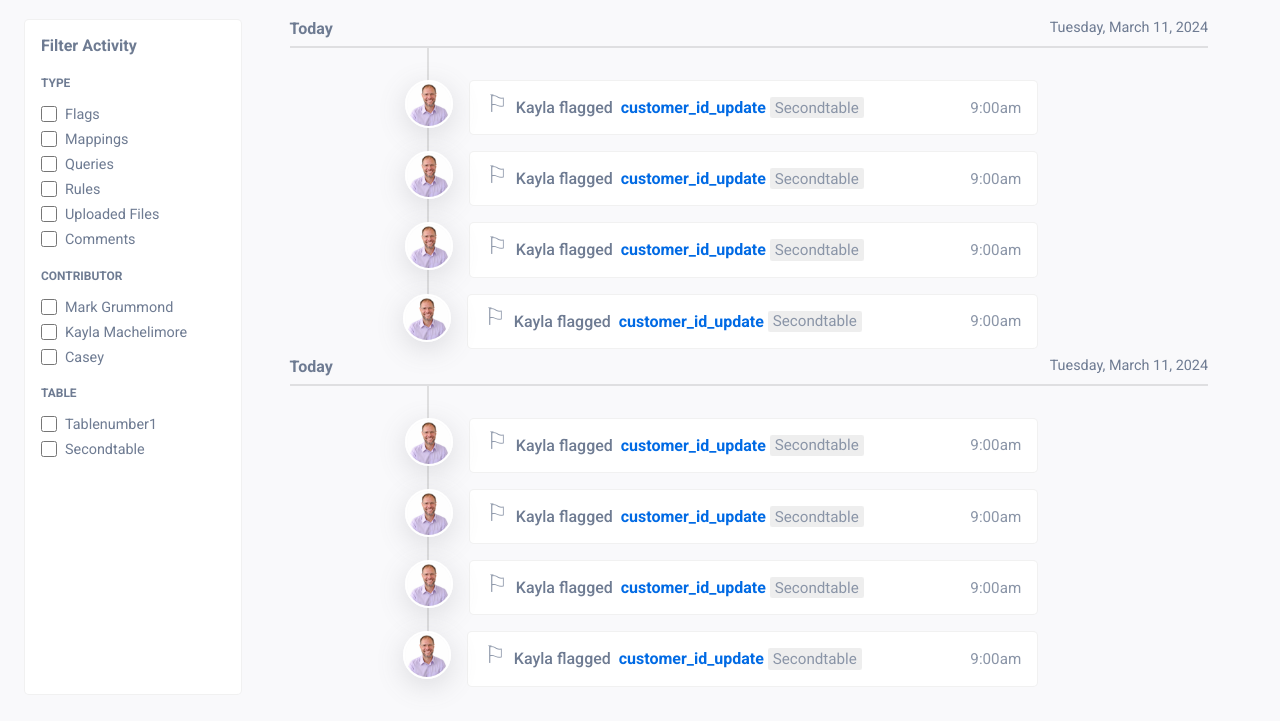
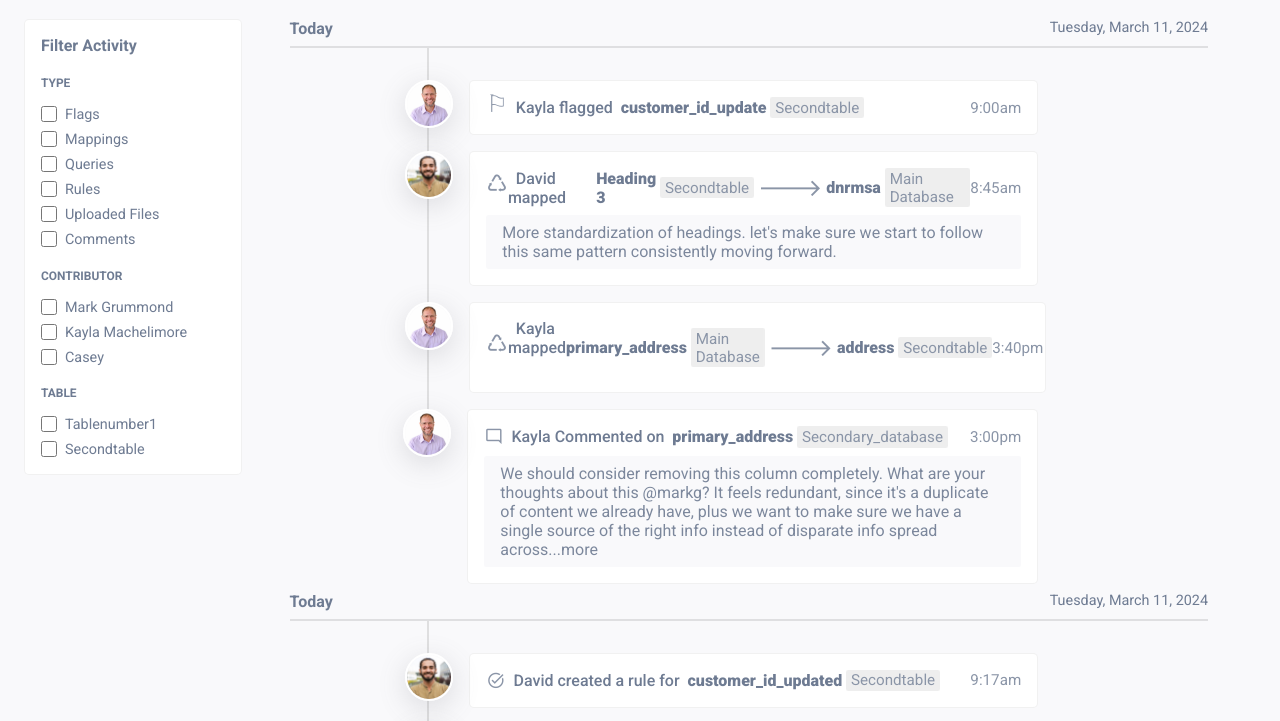
Before and after one commit to HazemSabry/css-vertical-timeline, a plain HTML site: page index.html in a window 1280 px wide. Shown: the part 201-922 px from the top of the page. Drawn offline with nearby package versions, Linux system fonts and the light colour scheme.

Commit message:
done just remain the responsive

```diff
--- a/index.html
+++ b/index.html
@@ -141,8 +141,115 @@
                 <div class="content">
                   <span class="type">⚐</span>
                   &nbsp; Kayla flagged &nbsp;
-                  <span class="highlight-text" hover-note="View column">
-                    customer_id_update</span
+                  <b class="highlight-text" hover-note="View column">
+                    customer_id_update</b
+                  >&nbsp;
+                  <span class="destination">Secondtable</span>
+                </div>
+                <span class="time">9:00am</span>
+              </div>
+            </div>
+          </div>
+          <div class="update-news">
+            <img src="./assets/person2.jpg" alt="person2" />
+            <div class="message-container">
+              <div class="message-title">
+                <div class="content">
+                  <span class="type">♺</span>
+                  &nbsp; David mapped &nbsp;
+                  <b class="highlight-text" hover-note="View column">
+                    Heading 3</b
+                  >&nbsp;
+                  <span class="destination">Secondtable</span>
+                  &nbsp; <span class="arrow">🡒</span> &nbsp;
+                  <b class="highlight-text" hover-note="View column"> dnrmsa</b
+                  >&nbsp;
+                  <span class="destination">Main Database</span>
+                </div>
+                <span class="time">8:45am</span>
+              </div>
+              <div class="message-content">
+                More standardization of headings. let's make sure we start to
+                follow this same pattern consistently moving forward.
+              </div>
+            </div>
+          </div>
+          <div class="update-news">
+            <img src="./assets/person3.jpg" alt="person3" />
+            <div class="message-container">
+              <div class="message-title">
+                <div class="content">
+                  <span class="type">♺</span>
+                  &nbsp; Kayla mapped &nbsp;
+                  <b class="highlight-text" hover-note="View column">
+                    primary_address</b
+                  >&nbsp;
+                  <span class="destination">Main Database</span>
+                  &nbsp; <span class="arrow">🡒</span> &nbsp;
+                  <b class="highlight-text" hover-note="View column"> address</b
+                  >&nbsp;
+                  <span class="destination">Secondtable</span>
+                </div>
+                <span class="time">3:40pm</span>
+              </div>
+            </div>
+          </div>
+          <div class="update-news">
+            <img src="./assets/person3.jpg" alt="person3" />
+            <div class="message-container">
+              <div class="message-title">
+                <div class="content">
+                  <span class="material-symbols-outlined type">
+                    mode_comment
+                  </span>
+                  &nbsp; Kayla Commented on &nbsp;
+                  <b class="highlight-text" hover-note="View column">
+                    primary_address</b
+                  >&nbsp;
+                  <span class="destination">Secondary_database</span>
+                </div>
+                <span class="time">3:00pm</span>
+              </div>
+              <div class="message-content">
+                We should consider removing this column completely. What are
+                your thoughts about this @markg? It feels redundant, since it's
+                a duplicate of content we already have, plus we want to make
+                sure we have a single source of the right info instead of
+                disparate info spread across...more
+              </div>
+            </div>
+          </div>
+        </section>
+        <section id="yesterday">
+          <div class="title">
+            <h4>Today</h4>
+            <span id="date">Tuesday, March 11, 2024</span>
+          </div>
+          <div class="update-news">
+            <img src="./assets/person2.jpg" alt="person2" />
+            <div class="message-container">
+              <div class="message-title">
+                <div class="content">
+                  <span class="material-symbols-outlined type"> task_alt </span>
+                  &nbsp; David created a rule for &nbsp;
+                  <b class="highlight-text" hover-note="View column">
+                    customer_id_updated</b
+                  >&nbsp;
+                  <span class="destination">Secondtable</span>
+                </div>
+                <span class="time">9:17am</span>
+              </div>
+            </div>
+          </div>
+          <div class="update-news">
+            <img src="./assets/person3.jpg" alt="person3" />
+            <div class="message-container">
+              <div class="message-title">
+                <div class="content">
+                  <span class="type">⚐</span>
+                  &nbsp; Kayla flagged &nbsp;
+                  <b class="highlight-text" hover-note="View column">
+                    customer_id_update</b
                   >&nbsp;
                   <span class="destination">Secondtable</span>
                 </div>
@@ -155,116 +262,24 @@
             <div class="message-container">
               <div class="message-title">
                 <div class="content">
-                  <span class="type">⚐</span>
-                  &nbsp; Kayla flagged &nbsp;
-                  <span class="highlight-text" hover-note="View column">
-                    customer_id_update</span
+                  <span class="type">♺</span>
+                  &nbsp; David mapped &nbsp;
+                  <b class="highlight-text" hover-note="View column">
+                    Header 2</b
                   >&nbsp;
                   <span class="destination">Secondtable</span>
+                  &nbsp;
+                  <span class="arrow">🡒</span> &nbsp;
+                  <b class="highlight-text" hover-note="View column"> dnrms1</b
+                  >&nbsp;
+                  <span class="destination">Main Database</span>
                 </div>
                 <span class="time">9:00am</span>
               </div>
-            </div>
-          </div>
-          <div class="update-news">
-            <img src="./assets/person3.jpg" alt="person3" />
-            <div class="message-container">
-              <div class="message-title">
-                <div class="content">
-                  <span class="type">⚐</span>
-                  &nbsp; Kayla flagged &nbsp;
-                  <span class="highlight-text" hover-note="View column">
-                    customer_id_update</span
-                  >&nbsp;
-                  <span class="destination">Secondtable</span>
-                </div>
-                <span class="time">9:00am</span>
-              </div>
-            </div>
-          </div>
-          <div class="update-news">
-            <img src="./assets/person3.jpg" alt="person3" />
-            <div class="message-container">
-              <div class="message-title">
-                <div class="content">
-                  <span class="type">⚐</span>
-                  &nbsp; Kayla flagged &nbsp;
-                  <span class="highlight-text" hover-note="View column">
-                    customer_id_update</span
-                  >&nbsp;
-                  <span class="destination">Secondtable</span>
-                </div>
-                <span class="time">9:00am</span>
-              </div>
-            </div>
-          </div>
-        </section>
-        <section id="yesterday">
-          <div class="title">
-            <h4>Today</h4>
-            <span id="date">Tuesday, March 11, 2024</span>
-          </div>
-          <div class="update-news">
-            <img src="./assets/person3.jpg" alt="person3" />
-            <div class="message-container">
-              <div class="message-title">
-                <div class="content">
-                  <span class="type">⚐</span>
-                  &nbsp; Kayla flagged &nbsp;
-                  <span class="highlight-text" hover-note="View column">
-                    customer_id_update</span
-                  >&nbsp;
-                  <span class="destination">Secondtable</span>
-                </div>
-                <span class="time">9:00am</span>
-              </div>
-            </div>
-          </div>
-          <div class="update-news">
-            <img src="./assets/person3.jpg" alt="person3" />
-            <div class="message-container">
-              <div class="message-title">
-                <div class="content">
-                  <span class="type">⚐</span>
-                  &nbsp; Kayla flagged &nbsp;
-                  <span class="highlight-text" hover-note="View column">
-                    customer_id_update</span
-                  >&nbsp;
-                  <span class="destination">Secondtable</span>
-                </div>
-                <span class="time">9:00am</span>
-              </div>
-            </div>
-          </div>
-          <div class="update-news">
-            <img src="./assets/person3.jpg" alt="person3" />
-            <div class="message-container">
-              <div class="message-title">
-                <div class="content">
-                  <span class="type">⚐</span>
-                  &nbsp; Kayla flagged &nbsp;
-                  <span class="highlight-text" hover-note="View column">
-                    customer_id_update</span
-                  >&nbsp;
-                  <span class="destination">Secondtable</span>
-                </div>
-                <span class="time">9:00am</span>
-              </div>
-            </div>
-          </div>
-          <div class="update-news">
-            <img src="./assets/person3.jpg" alt="person3" />
-            <div class="message-container">
-              <div class="message-title">
-                <div class="content">
-                  <span class="type">⚐</span>
-                  &nbsp; Kayla flagged &nbsp;
-                  <span class="highlight-text" hover-note="View column">
-                    customer_id_update</span
-                  >&nbsp;
-                  <span class="destination">Secondtable</span>
-                </div>
-                <span class="time">9:00am</span>
+              <div class="message-content">
+                Fixing headings here to make them more descriptive. let's make
+                sure we start to follow this same pattern consistently from here
+                on out.
               </div>
             </div>
           </div>
--- a/style.css
+++ b/style.css
@@ -307,6 +307,8 @@ body {
   border-radius: 5px;
   background-color: white;
   min-width: 17vw;
+  height: fit-content;
+  position: fixed;
 }
 
 .content-container > aside > section {
@@ -348,6 +350,7 @@ label {
 .content-container > article {
   padding: 0 3rem;
   width: 100%;
+  margin-left: 17vw;
 }
 
 .content-container > article > section > .title {
@@ -454,11 +457,46 @@ label {
   > .message-container
   > .message-title
   > .content
+  > .type.material-symbols-outlined {
+  font-size: calc(var(--font-size) * 1.2);
+  margin-top: 0;
+}
+
+.content-container
+  > article
+  > section
+  > .update-news
+  > .message-container
+  > .message-title
+  > .content
   > .highlight-text {
-  color: var(--text-highlight-color);
   font-weight: bold;
   cursor: pointer;
   position: relative;
+  font-weight: 800;
+}
+
+.content-container
+  > article
+  > section
+  > .update-news
+  > .message-container
+  > .message-title
+  > .content
+  > .highlight-text:hover {
+  color: var(--text-highlight-color);
+}
+
+.content-container
+  > article
+  > section
+  > .update-news
+  > .message-container
+  > .message-title
+  > .content
+  > .arrow {
+  opacity: 0.8;
+  font-size: calc(var(--font-size) * 1.5);
 }
 
 .content-container
@@ -472,13 +510,14 @@ label {
   content: attr(hover-note);
   position: absolute;
   top: -1.8rem;
-  left: 1.5rem;
+  left: 0;
   background-color: #31373d;
   color: #fff;
   padding: 0.2rem 0.5rem;
   font-size: calc(var(--font-size) * 0.9);
   border-radius: 2px;
   opacity: 0.8;
+  white-space: nowrap;
 }
 
 .content-container
@@ -495,7 +534,7 @@ label {
   border-top: 5px solid #31373d;
   position: absolute;
   top: -0.3rem;
-  left: 4rem;
+  left: 2.5rem;
   opacity: 0.8;
 }
 
@@ -526,3 +565,17 @@ label {
   opacity: 0.8;
   font-weight: 400;
 }
+
+.content-container
+  > article
+  > section
+  > .update-news
+  > .message-container
+  > .message-content {
+  background-color: var(--page-background-color);
+  padding: 0.5rem 1rem;
+  border-radius: 2px;
+  font-weight: 400;
+  opacity: 0.9;
+  margin-top: 0.5rem;
+}
```
